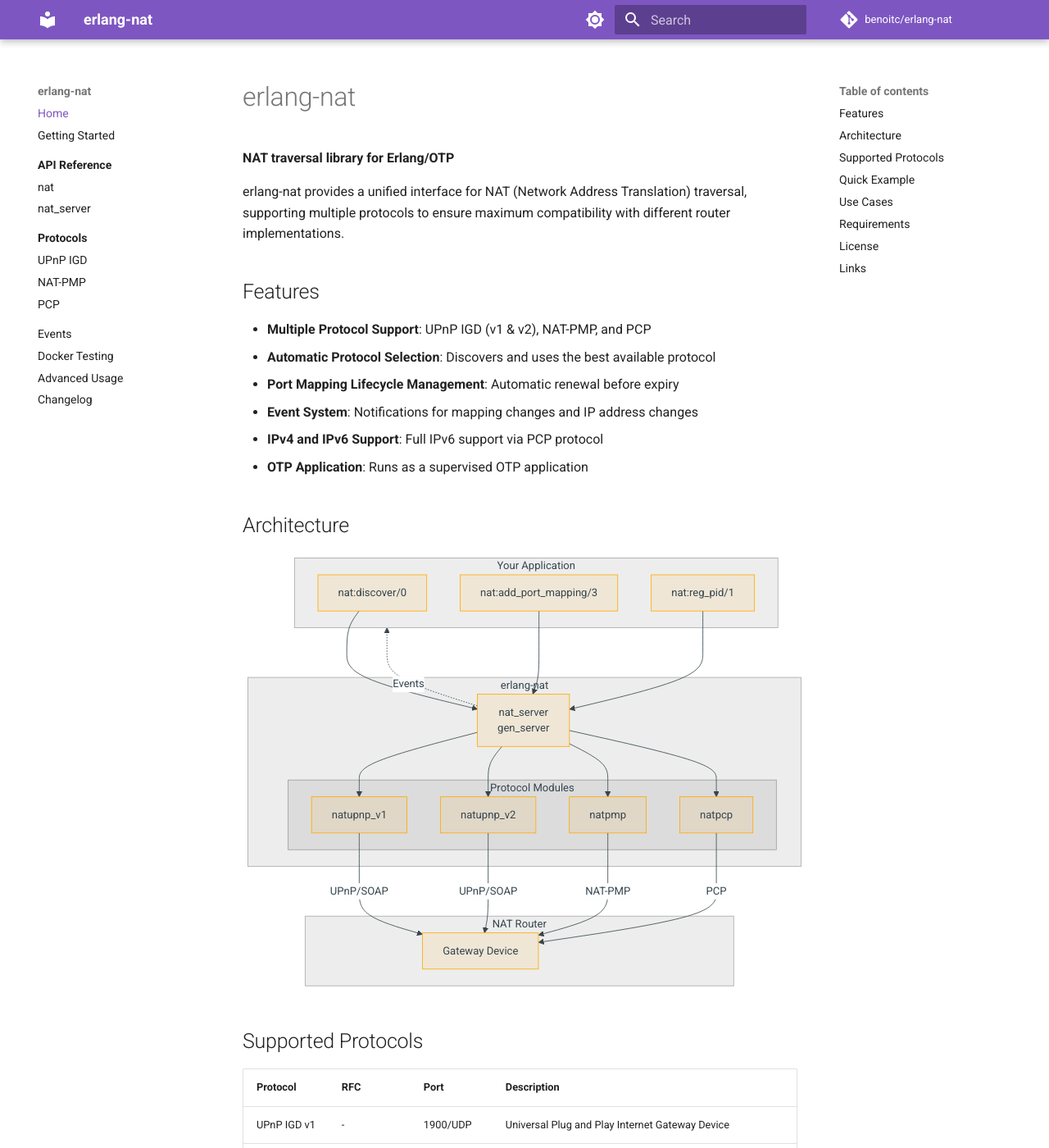
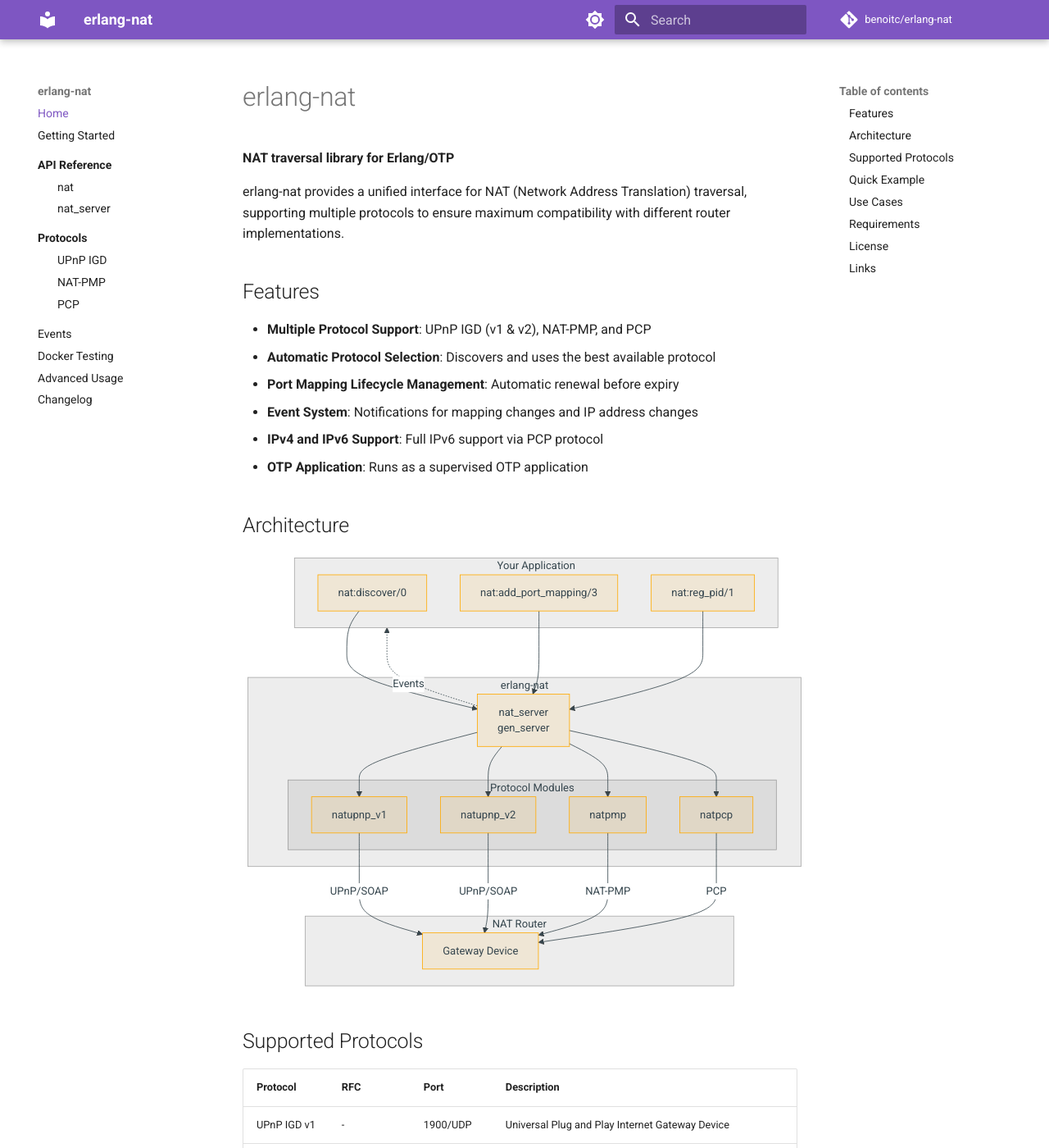
Before and after one commit to benoitc/erlang-nat, an MkDocs documentation site: the page built from docs/index.md, in a window 1280 px wide and 1400 px high. Shown: the whole window at 82% size. Built offline with MkDocs 1.6.1 and Material for MkDocs 9.7.7, drawn with Linux system fonts in a browser that asks for light colours; comment, search, counter and statistics services are not loaded.

Commit message:
Add more indentation to submenu items in navigation

```diff
--- a/docs/stylesheets/extra.css
+++ b/docs/stylesheets/extra.css
@@ -2,3 +2,13 @@
 .md-nav__item--nested > .md-nav__link {
     font-weight: 700;
 }
+
+/* Indent submenu items */
+.md-nav--secondary .md-nav__item {
+    padding-left: 0.6rem;
+}
+
+/* Indent nested navigation items in sidebar */
+.md-nav__item .md-nav .md-nav__link {
+    padding-left: 1.2rem;
+}
```
